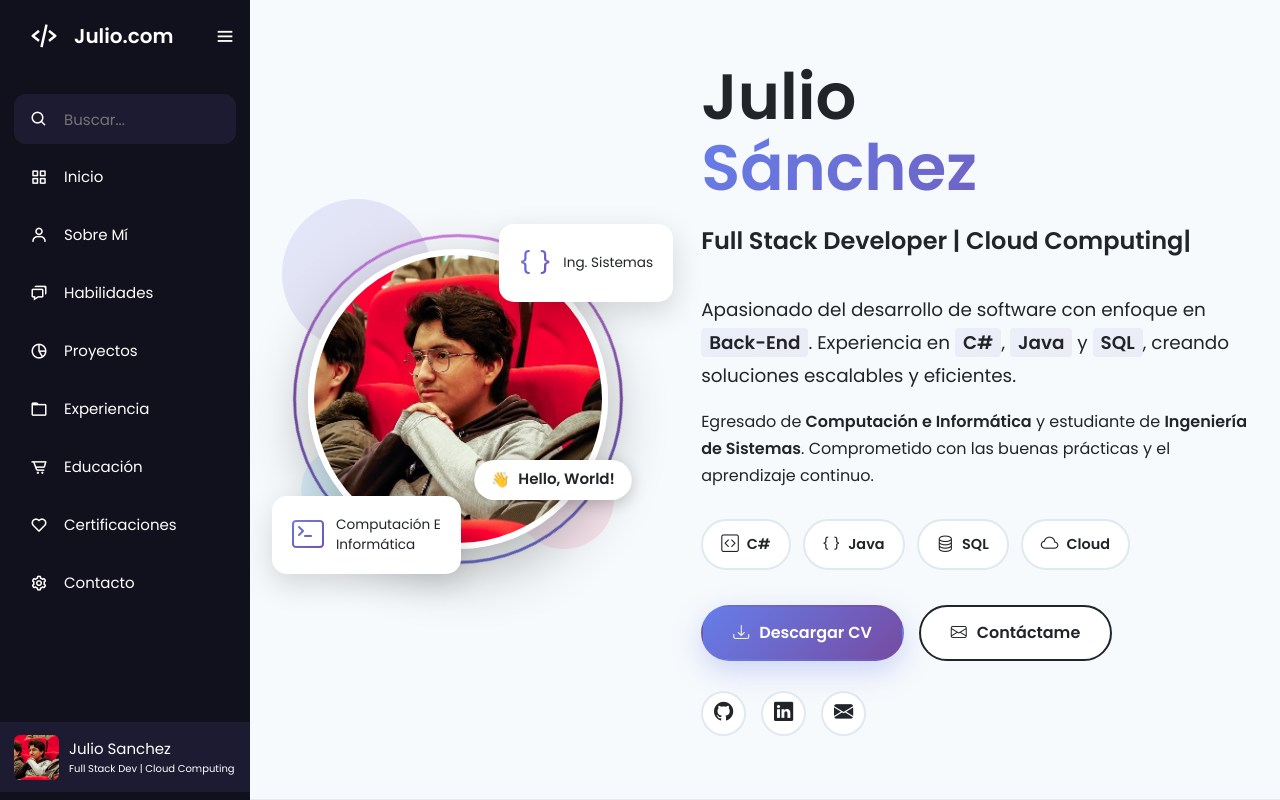
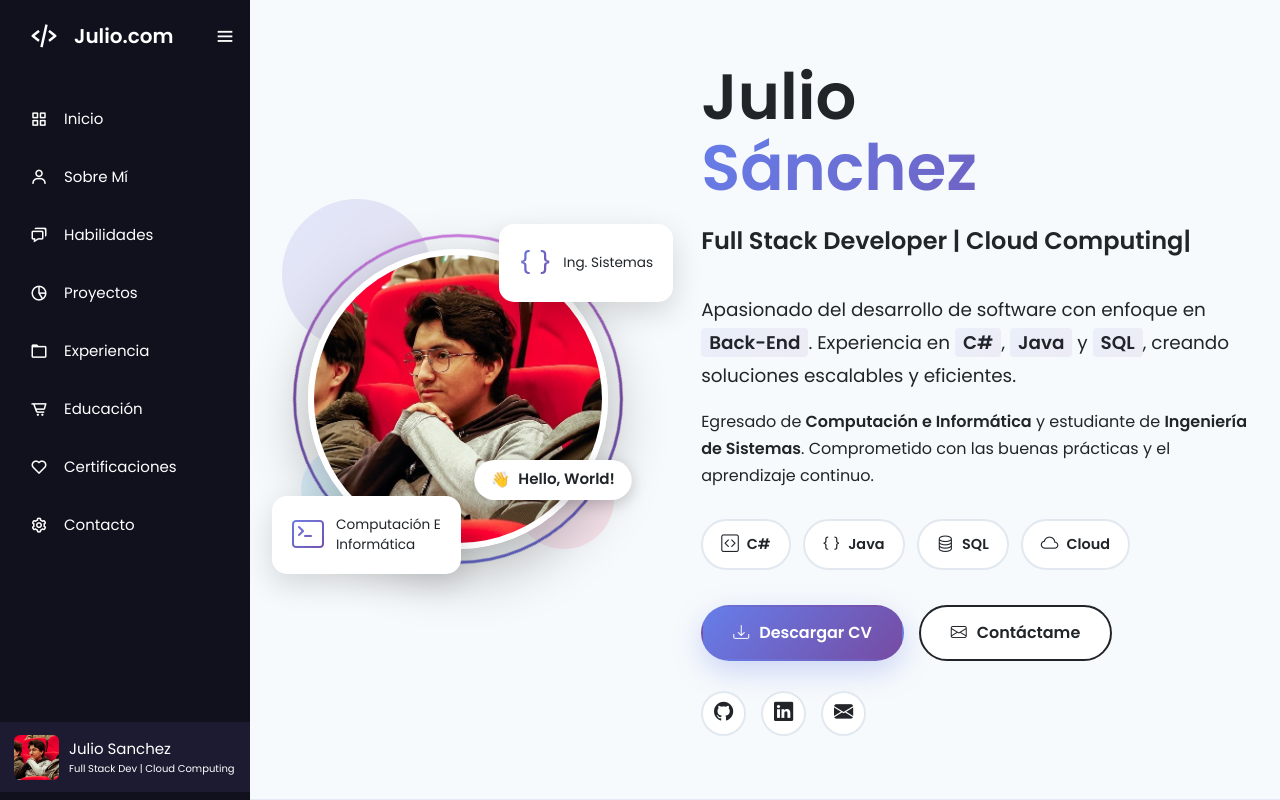
Before and after one commit to J0seJuli0/Jose-Julio-Sanchez-Cruzado, an Angular app: page / in a window 1280 px wide. Shown: the top 800 px of the page. Built offline with nearby package versions, Linux system fonts and the light colour scheme.

Commit message:
update sidelbar / delete search

```diff
--- a/src/app/components/header/header.component.html
+++ b/src/app/components/header/header.component.html
@@ -5,11 +5,6 @@
     <i class='bx bx-menu' id="btn" (click)="toggleSidebar()"></i>
   </div>
   <ul class="nav-list">
-    <li>
-      <i class='bx bx-search' (click)="isOpen && toggleSidebar()"></i>
-      <input type="text" placeholder="Buscar...">
-      <span class="tooltip">Buscar</span>
-    </li>
     <li>
       <a href="#inicio">
         <i class='bx bx-grid-alt'></i>
```
